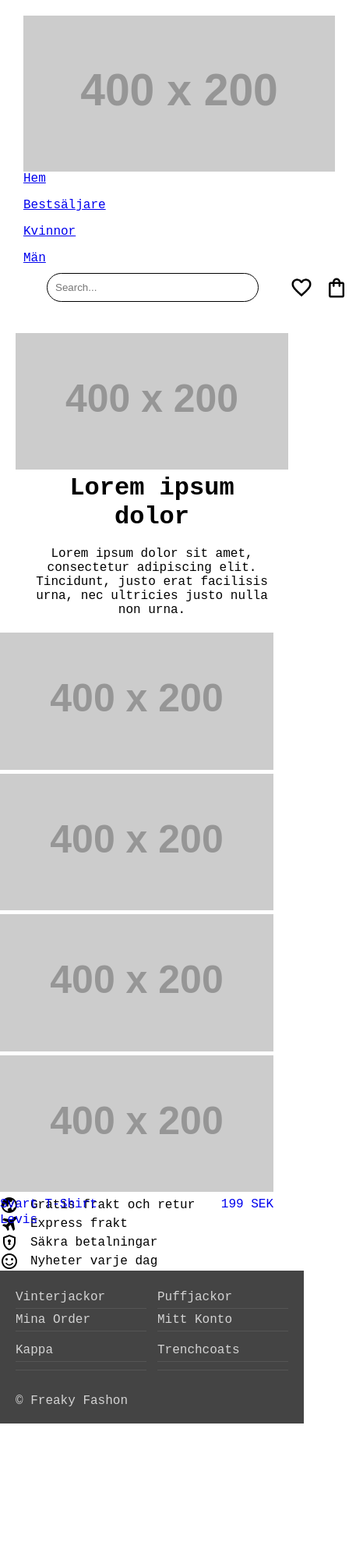
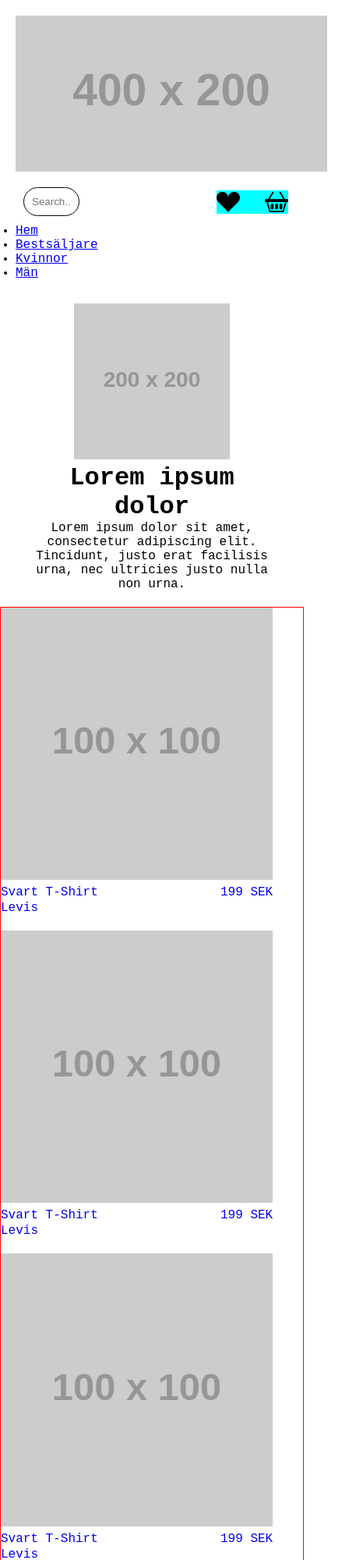
Before and after one commit to Zvoki/FreakyFashion, a plain HTML site: page images/index.html in a window 390 px wide. Shown: the top 2000 px of the page at 78% size, 457 px wide, since content can reach past the window. Before the commit the page ends 1825 px from the top, so only its background shows below. Drawn offline with Linux system fonts and the light colour scheme; placeholder pictures from the web are drawn by us.

Commit message:
Jobbade med gap och padding.

```diff
--- a/css/styles.css
+++ b/css/styles.css
@@ -28,32 +28,27 @@ header {
     background-color: white;
     color: white;
 }
-
-.logo .tags {
+.logo {
+  width: 100%;
+  height: auto;
+}
+.logo .icons {
     display: flex;
     flex-wrap: wrap;
     gap: 1rem 2rem;
-    flex-direction: column;
-    font-size: 1rem;
-}
+    flex-direction: row;
 
-/* Preostali header elementi */
-.search-and-icons {
-    display: flex;
-    align-items: center;
-    gap: 10px;
 }
 
 .search-bar {
     flex-grow: 1;
     display: flex;
     justify-content: left;
-    margin: 0 30px;
+    margin: 0 10px;
 }
 
-.search-bar input {
-    width: 250px;
-    max-width: 400px;
+.search-bar > input {
+    width: 50px;
     padding: 10px;
     border: 1px solid;
     border-radius: 20px;
@@ -61,7 +56,8 @@ header {
 
 .icons {
     display: flex;
-    gap: 15px;
+    gap: 1px;
+    background-color: aqua;
 }
 
 .icons img {
@@ -71,21 +67,27 @@ header {
 
 /* Responsive mobile stilovi */
 @media screen and (max-width: 639px) {
-    .navbar {
+  .logo .responsiv {
+    align-items: center;
+  }
+  .navbar {
+        flex-direction: column;
+        align-items: flex-start;
+        left: 20px;
+    }
+
+    .tags {
         flex-direction: column;
         align-items: flex-start;
     }
-
-    .nav-links {
-        flex-direction: column;
-        align-items: flex-start;
+    .logo {
+      display: flex;
+      flex-direction: row;
+      justify-content: flex-start;
+      align-items: center;
+      gap: 20px;
+      padding-left: 0;
     }
-
-    .search-and-icons {
-        justify-content: center;
-        margin-top: 10px;
-    }
-
     .first {
         display: flex;
         flex-direction: column;
@@ -106,6 +108,36 @@ header {
     .spot-text {
         display: none;
     }
+    .smaikoner {
+      display: flex;
+      flex-direction: column;
+      justify-content: space-evenly; /* Horizontalno centriranje */
+      align-items: flex-start;           /* Vertikalno centriranje */
+      gap: 20px;
+      padding-bottom: 10px;
+    }
+    .container {
+      display: grid;
+      grid-template-columns: 1fr;
+      align-items: center;
+      justify-items: center;
+      padding-bottom: 50px;
+      gap: 50px;
+  height: auto;
+  width: auto;
+  border: solid 1px red;
+      font-size: 1rem;
+
+  }
+  #footer {
+    background: #444444;
+    font-family: 'Courier New', Courier, monospace;
+    color: lightgray;
+    padding: 10px 20px;
+    text-align: left;
+    height: auto; /* visina se prilagođava sadržaju */
+  }
+
 }
 
 /* Stilovi za uređaje šire od 639px */
@@ -114,8 +146,6 @@ header {
         display: grid;
         grid-template-columns: repeat(2, 1fr);
         grid-template-rows: repeat(4, auto);
-        gap: 20px;
-        margin: 10px;
         align-items: center;
     }
 }
@@ -139,19 +169,13 @@ header {
     }
 }
 
-/* .wrapper – primeni jedinstveno pravilo (ako je potrebno) */
-.wrapper {
-    min-height: 100%;
-    height: auto; /* Odluči se: auto ili 100% */
-    margin: 0 auto -4em;
-}
-
 /* Footer stilovi – ako imaš posebne potrebe */
 #footer {
     display: flex;
     flex-direction: column;
     align-items: flex-start;
     padding-left: 20px;
+    height: auto;
 }
 /* ====== STILOVI ZA VEĆE UREĐAJE (min-width: 1024px) ====== */
 @media (min-width: 1024px) {
@@ -192,6 +216,7 @@ header {
     position: relative;
     width: 90%;
     height: auto;
+
   }
 
   .image-container img {
@@ -261,7 +286,7 @@ header {
     text-align: left;
     /* Postavi osnovnu visinu; ovdje se na desktop može koristiti fiksna visina,
        dok će mobilna izdanja (u medijskom upitu) nadjačati tu vrijednost */
-    height: 300px;
+    height: auto;
   }
 
   p {
@@ -289,48 +314,4 @@ header {
       padding: 10px;
       text-align: left;
     }
-
-    table {
-      width: 100%;
-      border-collapse: collapse;
-    }
-
-    thead {
-      display: none; /* Sakrij zaglavlja tabele */
-    }
-
-    tbody {
-      display: flex;
-      flex-wrap: wrap; /* Omogućava responzivan raspored redova/kolona */
-      justify-content: space-between;
-    }
-
-    tr {
-      display: flex;
-      flex-direction: column; /* Redovi se prikazuju vertikalno */
-      width: 48%;             /* Svaki red zauzima približno polovinu širine */
-      margin-bottom: 10px;
-    }
-
-    td {
-      text-align: left;
-      padding: 5px 0;
-      border-bottom: 1px solid #555;
-    }
-
-    td:before {
-      content: attr(data-label); /* Prikaži naslov kolone kao etiketu */
-      font-weight: bold;
-      display: block;
-    }
-
-    p {
-      text-align: center;
-      margin-top: 20px;
-    }
-
-    /* Sakrij .spot-text na mobilnim uređajima */
-    .spot-text {
-      display: none;
-    }
   }
--- a/images/index.html
+++ b/images/index.html
@@ -11,29 +11,29 @@
   <header>
     <!-- Logo Section -->
     <div class="logo">
-        <img src="https://placehold.co/400x200/png" alt="Logo" />
+      <img src="https://placehold.co/400x200" alt="Logo">
+      <div class="search-bar">
+        <input type="text" placeholder="Search...">
+      </div>
+      <div class="icons">
+        <img src="suit-heart-fill.svg" alt="Hjärta">
+        <img src="basket2.svg" alt="Väska">
+      </div>
+    </div>
+    <!-- Navbar Section kao sibling -->
+    <div class="navbar">
       <ul class="tags">
         <li><a href="#hem">Hem</a></li>
         <li><a href="#Bestsäljare">Bestsäljare</a></li>
         <li><a href="#Kvinnor">Kvinnor</a></li>
         <li><a href="#Män">Män</a></li>
       </ul>
-        <div class="search-and-icons">
-          <div class="search-bar">
-            <input type="text" placeholder="Search...">
     </div>
-          <div class="icons">
-            <img src="favorite_24dp_000000_FILL0_wght400_GRAD0_opsz24.png" alt="Hjärta" />
-            <img src="shopping_bag_24dp_000000_FILL0_wght400_GRAD0_opsz24.png" alt="Väska" />
-          </div>
-      </div>
-
-
   </header>
     <main>
       <div class="first">
         <div class="right">
-          <img src="https://placehold.co/400x200/png" alt="Hero image">
+          <img src="https://placehold.co/200x200" alt="Hero image">
         </div>
         <div class="left">
           <h1 class="lorem">Lorem ipsum dolor</h1>
@@ -47,7 +47,7 @@
       <a href="http://localhost:5500/product-details.html" class="spot">
         <span class="spot-text">Beskrivande text</span>
         <figure class="image-container">
-        <img src="https://placehold.co/400x200/png" alt="Bild 1">
+        <img src="https://placehold.co/100x100" alt="Bild 1">
         <figcaption class="caption-left">Svart T-Shirt</figcaption>
         <span class="caption-right">199 SEK</span>
         <div class="below-first-word">Levis</div>
@@ -56,7 +56,7 @@
       <a href="http://localhost:5500/product-details.html" class="spot">
         <span class="spot-text">Beskrivande text</span>
         <figure class="image-container">
-        <img src="https://placehold.co/400x200/png" alt="Bild 2">
+        <img src="https://placehold.co/100x100" alt="Bild 2">
         <figcaption class="caption-left">Svart T-Shirt</figcaption>
         <span class="caption-right">199 SEK</span>
         <div class="below-first-word">Levis</div>
@@ -66,7 +66,7 @@
       <a href="http://localhost:5500/product-details.html" class="spot">
         <span class="spot-text">Beskrivande text</span>
         <figure class="image-container">
-        <img src="https://placehold.co/400x200/png" alt="Bild 3">
+        <img src="https://placehold.co/100x100" alt="Bild 3">
         <figcaption class="caption-left">Svart T-Shirt</figcaption>
         <span class="caption-right">199 SEK</span>
         <div class="below-first-word">Levis</div>
@@ -76,7 +76,7 @@
       <a href="http://localhost:5500/product-details.html" class="spot">
         <span class="spot-text">Beskrivande text</span>
         <figure class="image-container">
-        <img src="https://placehold.co/400x200/png" alt="Bild 4">
+        <img src="https://placehold.co/100x100" alt="Bild 4">
         <figcaption class="caption-left">Svart T-Shirt</figcaption>
         <span class="caption-right">199 SEK</span>
         <div class="below-first-word">Levis</div>
@@ -104,7 +104,6 @@
 
   </main>
 </div>
-<div id="footer">
   <div id="footer">
     <table>
       <thead>
```
Lines whose indentation alone changed are shown as unchanged.
